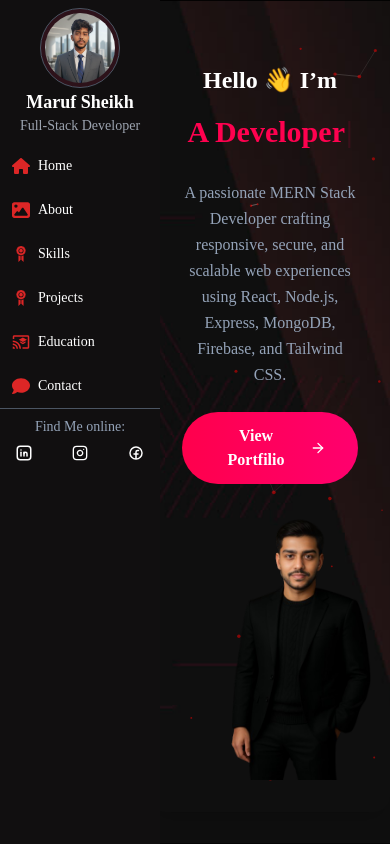
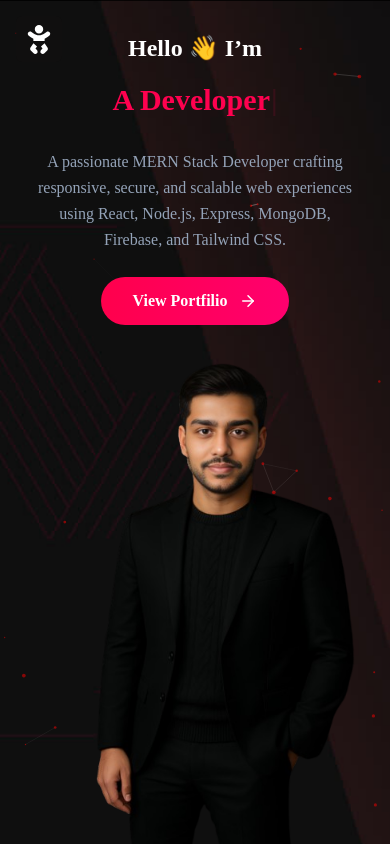
Before and after one commit to Marufsheikh404/p_portfolio, a React (Vite) app: page / in a window 390 px wide. Shown: the top 844 px of the page. Built offline with nearby package versions, Linux system fonts and the light colour scheme.

Commit message:
responsive almost done

```diff
--- a/src/Layouts/Main.jsx
+++ b/src/Layouts/Main.jsx
@@ -32,7 +32,7 @@ const Main = () => {
         []
     );
 
-    // Custom smooth scroll function
+    // Smooth scroll function
     const smoothScrollTo = (target, duration = 1000) => {
         const startY = window.scrollY;
         const targetY = target.current.offsetTop;
@@ -65,8 +65,8 @@ const Main = () => {
     // Scroll tracking for active button
     useEffect(() => {
         const handleScroll = () => {
-            const scrollPos = window.scrollY + window.innerHeight / 2; // viewport center
-            let currentActive = active; // default to current active
+            const scrollPos = window.scrollY + window.innerHeight / 2;
+            let currentActive = active;
 
             for (const [key, ref] of Object.entries(refs)) {
                 if (ref.current) {
@@ -82,26 +82,24 @@ const Main = () => {
         };
 
         window.addEventListener("scroll", handleScroll);
-        handleScroll(); // initial check
+        handleScroll();
         return () => window.removeEventListener("scroll", handleScroll);
     }, [refs]);
 
     return (
         <div className="flex">
-            {/* Fixed Sidebar */}
-            <div className="fixed flex-1 bg-[#110F10] top-0 left-0 h-screen w-40 z-50">
-                <Header scrollTo={scrollTo} refs={refs} active={active} setActive={setActive} />
-            </div>
+            {/* Sidebar */}
+            <Header scrollTo={scrollTo} refs={refs} active={active} setActive={setActive} />
 
             {/* Main content */}
-            <div className="flex-1 ml-[150px] overflow-x-hidden">
-                <section ref={homeRef}><HomePage /></section>
-                <section ref={aboutRef}><About /></section>
-                <section ref={SkillRef}><Skill /></section>
-                <section ref={ProjectRef}><Projects /></section>
-                <section ref={EducationRef}><Education /></section>
-                <section ref={contactRef}><Contact /></section>
-                <section ref={FooterRef}><FooterPage /></section>
+            <div className="flex-1 lg:ml-[150px] w-full overflow-x-hidden">
+                <section ref={homeRef} className="min-h-screen"><HomePage /></section>
+                <section ref={aboutRef} className="min-h-screen"><About /></section>
+                <section ref={SkillRef} className="min-h-screen"><Skill /></section>
+                <section ref={ProjectRef} className="min-h-screen"><Projects /></section>
+                <section ref={EducationRef} className="min-h-screen"><Education /></section>
+                <section ref={contactRef} className="min-h-screen"><Contact /></section>
+                <section ref={FooterRef} className="min-h-screen"><FooterPage /></section>
             </div>
         </div>
     );
--- a/src/Pages/Education.jsx
+++ b/src/Pages/Education.jsx
@@ -1,4 +1,3 @@
-
 const Education = () => {
     const timeline = [
         {
@@ -27,21 +26,21 @@ const Education = () => {
 
                 <div className="relative">
                     {/* vertical line */}
-                    <div className="absolute left-1/2 transform -translate-x-1/2 w-1 bg-gray-700 h-full"></div>
+                    <div className="hidden md:block absolute left-1/2 transform -translate-x-1/2 w-1 bg-gray-700 h-full"></div>
 
                     {timeline.map((item, index) => {
                         const isLeft = index % 2 === 0; // alternately left & right
                         return (
                             <div
                                 key={index}
-                                className={`mb-16 flex w-full ${isLeft ? "justify-start" : "justify-end"
+                                className={`mb-16 flex flex-col md:flex-row w-full items-center ${isLeft ? "md:justify-start" : "md:justify-end"
                                     }`}
                             >
                                 <div
-                                    className={`w-1/2 ${isLeft ? "pr-12 text-right " : "pl-12"
+                                    className={`w-full md:w-1/2 ${isLeft ? "md:pr-12 md:text-right" : "md:pl-12 md:text-left"
                                         }`}
                                 >
-                                    <div className="bg-[#141414] p-6 shadow-lg rounded-tl-xl  rounded-br-xl rounded-bl-xl hover:shadow-red-600/30 transition">
+                                    <div className="bg-[#141414] p-6 shadow-lg rounded-tl-xl rounded-tr-xl md:rounded-tl-xl md:rounded-bl-xl hover:shadow-red-600/30 transition">
                                         <h3 className="text-lg font-semibold mb-2">{item.title}</h3>
                                         <p className="text-slate-400 mb-3">{item.institution}</p>
                                         <p className="text-slate-400 text-sm">{item.year}</p>
@@ -49,7 +48,7 @@ const Education = () => {
                                 </div>
 
                                 {/* timeline dot */}
-                                <div className="absolute left-1/2 transform -translate-x-1/2 w-4 h-4 bg-red-700 rounded-full border-4 border-[#121416]"></div>
+                                <div className="absolute hidden md:block md:left-1/2 md:transform md:-translate-x-1/2 w-4 h-4 bg-red-700 rounded-full border-4 border-[#121416] mt-6 md:mt-0"></div>
                             </div>
                         );
                     })}
--- a/src/components/Header.jsx
+++ b/src/components/Header.jsx
@@ -1,70 +1,107 @@
+import { useState } from "react";
 import { TbBrandLinkedin } from 'react-icons/tb';
-import profile from '../assets/profile.png'
-import { FaHouse, FaImage, FaComment } from "react-icons/fa6";
+import profile from '../assets/profile.png';
+import { FaHouse, FaImage, FaComment, FaBaby } from "react-icons/fa6";
 import { FiInstagram } from 'react-icons/fi';
 import { PiFacebookLogoBold } from 'react-icons/pi';
 import { MdOutlineCastForEducation } from 'react-icons/md';
 import { GiAchievement } from 'react-icons/gi';
+import { FaUserTimes } from "react-icons/fa";
 
-const Header = ({ refs, scrollTo, active }) => {
+const Header = ({ refs, scrollTo, active, setActive }) => {
+    const [isOpen, setIsOpen] = useState(false);
+
     const menuItems = [
         { icon: <FaHouse />, text: "Home", ref: refs.homeRef, id: "home" },
         { icon: <FaImage />, text: "About", ref: refs.aboutRef, id: "about" },
-        { icon: <GiAchievement />, text: "Skills", ref: refs.SkillRef, id: "skill" },
-        { icon: <GiAchievement />, text: "Projects", ref: refs.ProjectRef, id: "" },
-        { icon: <MdOutlineCastForEducation />, text: "Education", ref: refs.EducationRef, id: "education" },
+        { icon: <GiAchievement />, text: "Skills", ref: refs.SkillRef, id: "Skill" },
+        { icon: <GiAchievement />, text: "Projects", ref: refs.ProjectRef, id: "Project" },
+        { icon: <MdOutlineCastForEducation />, text: "Education", ref: refs.EducationRef, id: "Education" },
         { icon: <FaComment />, text: "Contact", ref: refs.contactRef, id: "contact" },
     ];
 
     return (
-        <div className="flex flex-col gap-4 w-full mt-5">
-            {/* Profile Section */}
+        <>
+            {/* Hamburger for Mobile */}
+            <div className="lg:hidden fixed top-4 left-4 z-50">
+                <button
+                    onClick={() => setIsOpen(!isOpen)}
+                    className="text-white text-3xl p-2 rounded-md bg-[#110F10]/80 hover:bg-[#FF014F]/80 transition"
+                >
+                    {isOpen ? <FaUserTimes /> : <FaBaby />}
+                </button>
+            </div>
+
+            {/* Sidebar */}
+            <div className={`fixed top-0 left-0 h-screen bg-[#110F10] z-40 w-40 transform transition-transform duration-300
+                ${isOpen ? "translate-x-0" : "-translate-x-full lg:translate-x-0"}`}>
+                <div className="flex flex-col gap-4 w-full mt-5 px-2">
+                    {/* Profile */}
                     <div className="flex flex-col -mt-3 items-center">
                         <img
-                    className="w-20 mb-3  rounded-full p-1 border border-gray-600 bg-[#2D121A] object-cover hover:scale-105 transition-transform duration-300"
+                            className="w-20 mb-3 rounded-full p-1 border border-gray-600 bg-[#2D121A] object-cover hover:scale-105 transition-transform duration-300"
                             src={profile}
                             alt="Profile"
                         />
                         <h2 className="text-white text-lg font-semibold -mt-3">Maruf Sheikh</h2>
                         <p className="text-sm text-gray-400">Full-Stack Developer</p>
                     </div>
+
+                    {/* Menu */}
+                    <div className="flex flex-col gap-1 mt-3">
                         {menuItems.map((item, idx) => (
                             <button
                                 key={idx}
-                    onClick={() => scrollTo(item.ref)}
-                    className={`flex group items-center gap-2 px-3 py-1 rounded-md w-sm transition-all hover:bg-[#FF014F]/80 hover:translate-x-1 ${active === item.id ? "bg-[#FF014F] text-black" : "text-white"
-                        }`}
+                                onClick={() => {
+                                    scrollTo(item.ref);
+                                    setActive(item.id);
+                                    setIsOpen(false);
+                                }}
+                                className="flex items-center gap-3 px-3 py-2 rounded-md transition-all duration-300 w-full text-left group hover:bg-[#FF014F]/80 hover:translate-x-1"
                             >
-                    <span className="text-lg text-red-600 group-hover:text-black">{item.icon}</span>
-                    <p className="text-sm">{item.text}</p>
+                                {/* Icon: black on hover or active */}
+                                <span
+                                    className={`text-lg transition-colors duration-300 ${active === item.id ? "text-black" : "text-red-600"
+                                        } group-hover:text-black`}
+                                >
+                                    {item.icon}
+                                </span>
+
+                                {/* Text always white */}
+                                <p className="text-sm text-white">{item.text}</p>
                             </button>
                         ))}
+                    </div>
+
                     <hr className="border-gray-600 -mt-2 w-full my-4" />
+
                     {/* Social Icons */}
                     <div className="text-center -mt-6">
                         <p className='text-sm text-slate-400'>Find Me online:</p>
                         <div className="flex items-center justify-center gap-6 mb-3 text-white text-lg group">
                             <a
                                 href="https://www.linkedin.com/in/maruf-sheikh-699522351"
-                        className="transition-transform duration-500 group-hover:text-black hover:scale-125 hover:rotate-180 text-white w-8 h-8 py-2 rounded-full cursor-pointer hover:bg-red-600 flex items-center justify-center"
+                                className="transition-transform duration-500 hover:text-black hover:scale-125 hover:rotate-180 text-white w-8 h-8 py-2 rounded-full cursor-pointer hover:bg-red-600 flex items-center justify-center"
                             >
                                 <TbBrandLinkedin />
                             </a>
                             <a
                                 href="#"
-                        className="transition-transform duration-500 group-hover:text-black hover:scale-125 hover:rotate-180 text-white w-8 h-8 p-2 rounded-full cursor-pointer hover:bg-red-600 flex items-center justify-center"
+                                className="transition-transform duration-500 hover:text-black hover:scale-125 hover:rotate-180 text-white w-8 h-8 p-2 rounded-full cursor-pointer hover:bg-red-600 flex items-center justify-center"
                             >
                                 <FiInstagram />
                             </a>
                             <a
                                 href="#"
-                        className="transition-transform duration-500 group-hover:text-black hover:scale-125 hover:rotate-180 text-white w-8 h-8 p-2 rounded-full cursor-pointer hover:bg-red-600 flex items-center justify-center"
+                                className="transition-transform duration-500 hover:text-black hover:scale-125 hover:rotate-180 text-white w-8 h-8 p-2 rounded-full cursor-pointer hover:bg-red-600 flex items-center justify-center"
                             >
                                 <PiFacebookLogoBold />
                             </a>
                         </div>
                     </div>
                 </div>
+            </div>
+        </>
     );
 };
 
```
Lines whose indentation alone changed are shown as unchanged.
